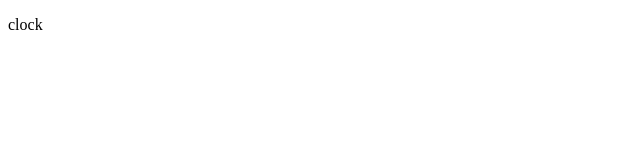
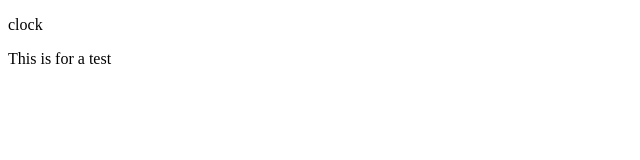
Before and after one commit to 7IronSnow7/jsClock, a plain HTML site: page index.html in a window 1280 px wide. Shown: the full height of the page, 0-640 px from the left. Drawn offline with Linux system fonts and the light colour scheme.

Commit message:
Added this for a test

```diff
--- a/index.html
+++ b/index.html
@@ -8,5 +8,6 @@
 </head>
 <body>
     <p id="clock">clock</p>
+    <p>This is for a test</p>
 </body>
 </html>
```
